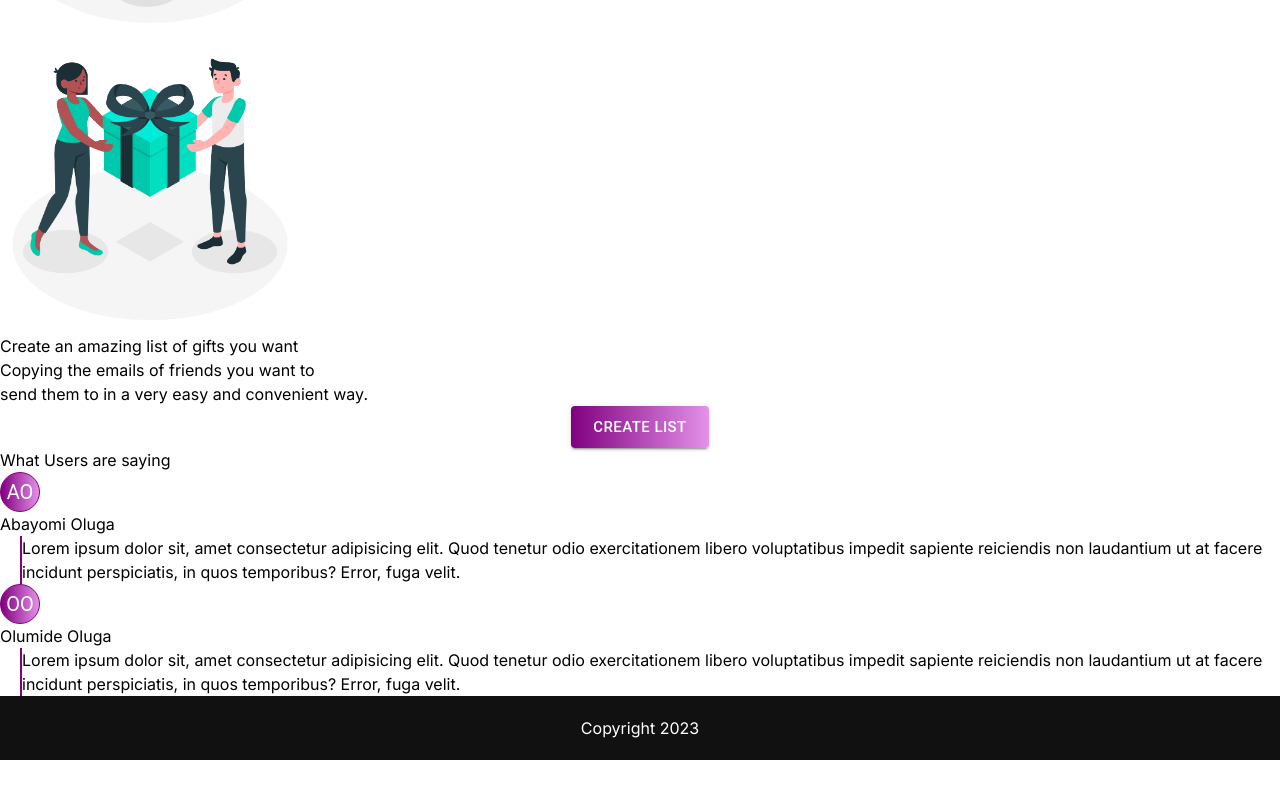
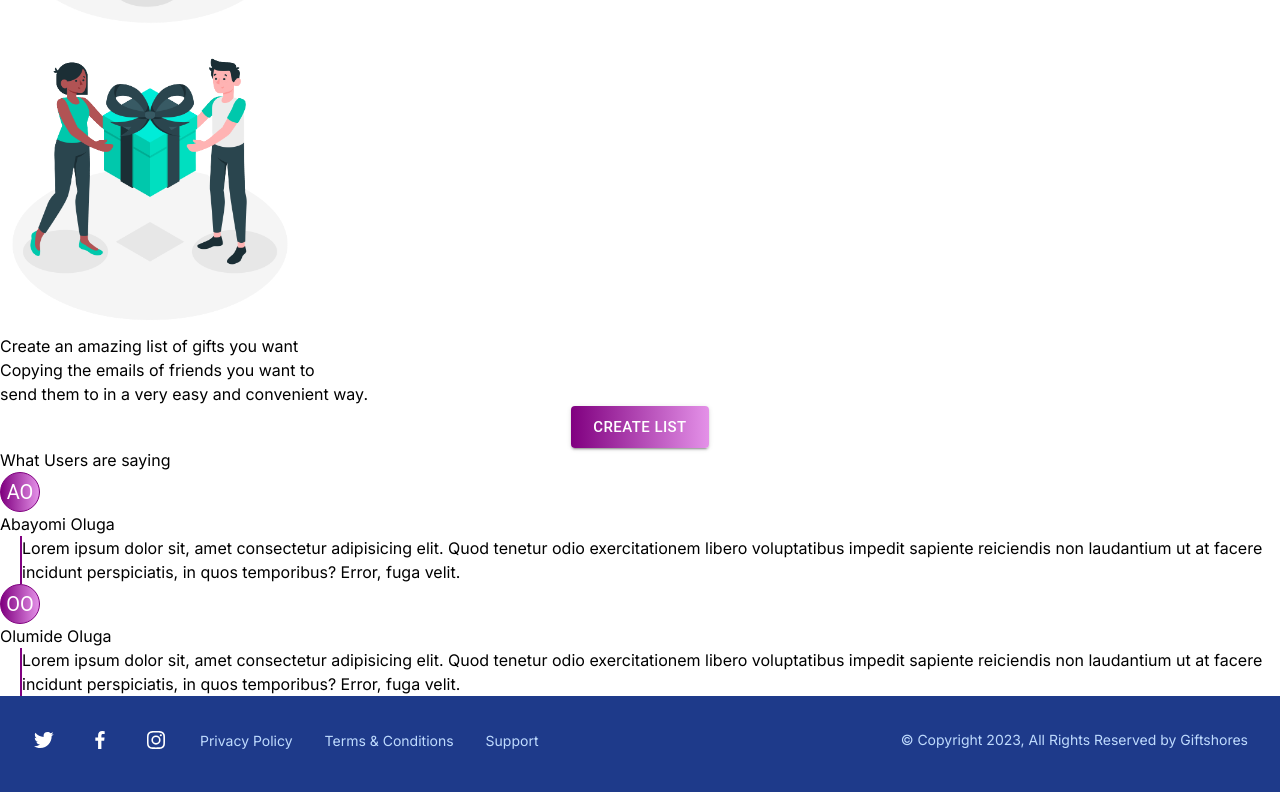
Before and after one commit to Remilekun-Elijah/giftshores, a React (Vite) app in the folder frontend/: page / in a window 1280 px wide. Shown: the part 3244-4036 px from the top of the page. Before the commit the page ends 4004 px from the top, so only its background shows below. Built offline with nearby package versions, Linux system fonts and the light colour scheme.

Commit message:
footer revamp

```diff
--- a/frontend/src/components/Footer.jsx
+++ b/frontend/src/components/Footer.jsx
@@ -2,9 +2,98 @@
 
 const Footer = () => {
   return (
-    <div className="bg-[#111] py-5 text-white">
-      <p className="text-center">Copyright 2023</p>
-    </div>
+    <section class="py-10 bg-blue-900 sm:pt-16 lg:pt-8">
+      <div class="px-4 mx-auto sm:px-6 lg:px-8 max-w-7xl">
+        <div class="lg:flex lg:items-center lg:justify-between">
+          <div class="sm:flex sm:items-center sm:justify-start sm:space-x-8">
+            <ul class="flex items-center justify-start space-x-8">
+              <li>
+                <a
+                  href="#"
+                  title=""
+                  class="block text-white transition-all duration-200 hover:text-opacity-80 focus:text-opacity-80">
+                  <svg
+                    class="w-6 h-6"
+                    xmlns="http://www.w3.org/2000/svg"
+                    viewBox="0 0 24 24"
+                    fill="currentColor">
+                    <path d="M19.633 7.997c.013.175.013.349.013.523 0 5.325-4.053 11.461-11.46 11.461-2.282 0-4.402-.661-6.186-1.809.324.037.636.05.973.05a8.07 8.07 0 0 0 5.001-1.721 4.036 4.036 0 0 1-3.767-2.793c.249.037.499.062.761.062.361 0 .724-.05 1.061-.137a4.027 4.027 0 0 1-3.23-3.953v-.05c.537.299 1.16.486 1.82.511a4.022 4.022 0 0 1-1.796-3.354c0-.748.199-1.434.548-2.032a11.457 11.457 0 0 0 8.306 4.215c-.062-.3-.1-.611-.1-.923a4.026 4.026 0 0 1 4.028-4.028c1.16 0 2.207.486 2.943 1.272a7.957 7.957 0 0 0 2.556-.973 4.02 4.02 0 0 1-1.771 2.22 8.073 8.073 0 0 0 2.319-.624 8.645 8.645 0 0 1-2.019 2.083z"></path>
+                  </svg>
+                </a>
+              </li>
+
+              <li>
+                <a
+                  href="#"
+                  title=""
+                  class="block text-white transition-all duration-200 hover:text-opacity-80 focus:text-opacity-80">
+                  <svg
+                    class="w-6 h-6"
+                    xmlns="http://www.w3.org/2000/svg"
+                    viewBox="0 0 24 24"
+                    fill="currentColor">
+                    <path d="M13.397 20.997v-8.196h2.765l.411-3.209h-3.176V7.548c0-.926.258-1.56 1.587-1.56h1.684V3.127A22.336 22.336 0 0 0 14.201 3c-2.444 0-4.122 1.492-4.122 4.231v2.355H7.332v3.209h2.753v8.202h3.312z"></path>
+                  </svg>
+                </a>
+              </li>
+
+              <li>
+                <a
+                  href="#"
+                  title=""
+                  class="block text-white transition-all duration-200 hover:text-opacity-80 focus:text-opacity-80">
+                  <svg
+                    class="w-6 h-6"
+                    xmlns="http://www.w3.org/2000/svg"
+                    viewBox="0 0 24 24"
+                    fill="currentColor">
+                    <path d="M11.999 7.377a4.623 4.623 0 1 0 0 9.248 4.623 4.623 0 0 0 0-9.248zm0 7.627a3.004 3.004 0 1 1 0-6.008 3.004 3.004 0 0 1 0 6.008z"></path>
+                    <circle cx="16.806" cy="7.207" r="1.078"></circle>
+                    <path d="M20.533 6.111A4.605 4.605 0 0 0 17.9 3.479a6.606 6.606 0 0 0-2.186-.42c-.963-.042-1.268-.054-3.71-.054s-2.755 0-3.71.054a6.554 6.554 0 0 0-2.184.42 4.6 4.6 0 0 0-2.633 2.632 6.585 6.585 0 0 0-.419 2.186c-.043.962-.056 1.267-.056 3.71 0 2.442 0 2.753.056 3.71.015.748.156 1.486.419 2.187a4.61 4.61 0 0 0 2.634 2.632 6.584 6.584 0 0 0 2.185.45c.963.042 1.268.055 3.71.055s2.755 0 3.71-.055a6.615 6.615 0 0 0 2.186-.419 4.613 4.613 0 0 0 2.633-2.633c.263-.7.404-1.438.419-2.186.043-.962.056-1.267.056-3.71s0-2.753-.056-3.71a6.581 6.581 0 0 0-.421-2.217zm-1.218 9.532a5.043 5.043 0 0 1-.311 1.688 2.987 2.987 0 0 1-1.712 1.711 4.985 4.985 0 0 1-1.67.311c-.95.044-1.218.055-3.654.055-2.438 0-2.687 0-3.655-.055a4.96 4.96 0 0 1-1.669-.311 2.985 2.985 0 0 1-1.719-1.711 5.08 5.08 0 0 1-.311-1.669c-.043-.95-.053-1.218-.053-3.654 0-2.437 0-2.686.053-3.655a5.038 5.038 0 0 1 .311-1.687c.305-.789.93-1.41 1.719-1.712a5.01 5.01 0 0 1 1.669-.311c.951-.043 1.218-.055 3.655-.055s2.687 0 3.654.055a4.96 4.96 0 0 1 1.67.311 2.991 2.991 0 0 1 1.712 1.712 5.08 5.08 0 0 1 .311 1.669c.043.951.054 1.218.054 3.655 0 2.436 0 2.698-.043 3.654h-.011z"></path>
+                  </svg>
+                </a>
+              </li>
+            </ul>
+
+            <ul class="flex flex-wrap items-center justify-start mt-5 gap-x-8 sm:mt-0 gap-y-3">
+              <li>
+                <a
+                  href="#"
+                  title=""
+                  class="text-sm text-blue-200 transition-all duration-200 hover:text-white focus:text-white">
+                  {" "}
+                  Privacy Policy{" "}
+                </a>
+              </li>
+
+              <li>
+                <a
+                  href="#"
+                  title=""
+                  class="text-sm text-blue-200 transition-all duration-200 hover:text-white focus:text-white">
+                  {" "}
+                  Terms & Conditions{" "}
+                </a>
+              </li>
+
+              <li>
+                <a
+                  href="#"
+                  title=""
+                  class="text-sm text-blue-200 transition-all duration-200 hover:text-white focus:text-white">
+                  {" "}
+                  Support{" "}
+                </a>
+              </li>
+            </ul>
+          </div>
+
+          <p class="mt-6 text-sm text-blue-200 lg:mt-0">
+            © Copyright 2023, All Rights Reserved by Giftshores
+          </p>
+        </div>
+      </div>
+    </section>
   );
 };
 
```
